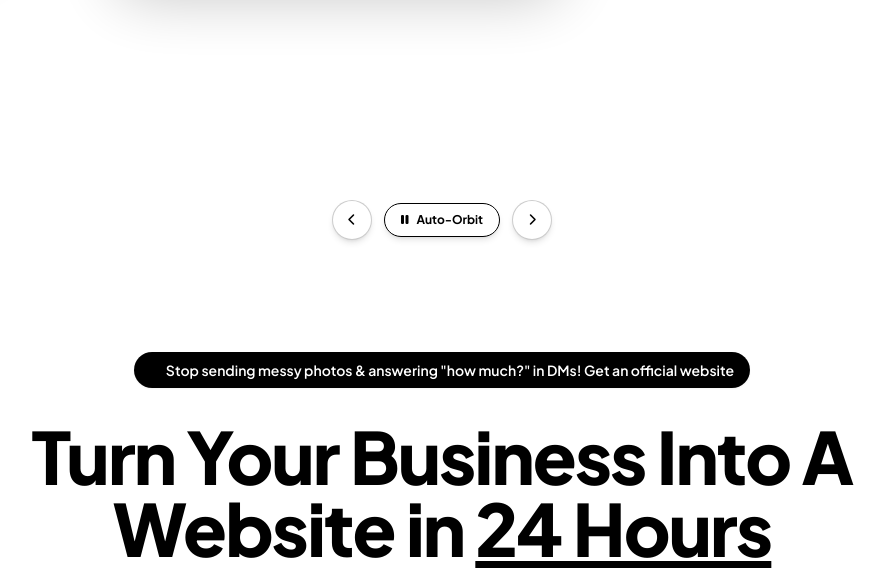
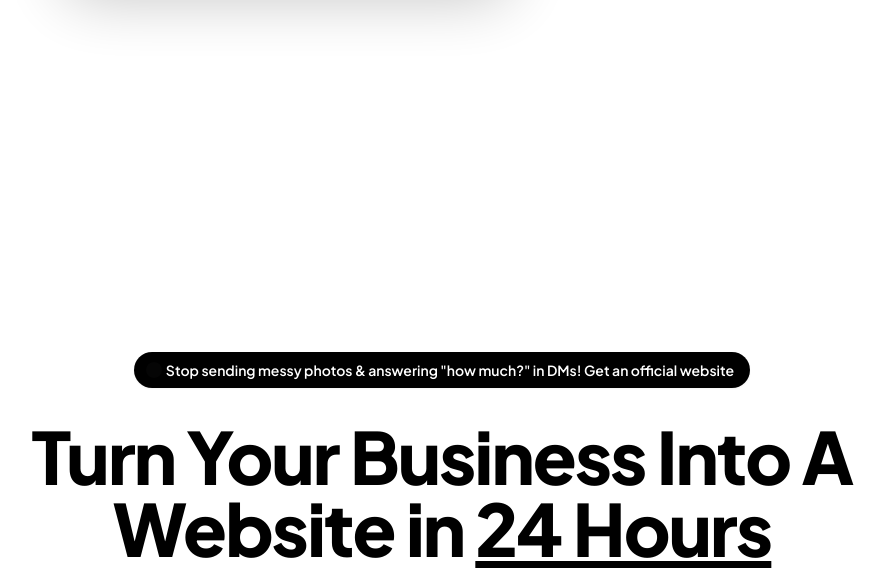
Before and after one commit to Syndhax/vendify24, a Flask app: page / in a window 1280 px wide. Shown: the part 576-1148 px from the top of the page, without its empty margins (198-1082 px from the left). Run offline with Flask 3, Linux system fonts and the light colour scheme; some libraries are stand-ins or nearby versions.

Commit message:
Remove orbit control buttons from 3D carousel

```diff
--- a/templates/index.html
+++ b/templates/index.html
@@ -44,20 +44,6 @@
                     <img src="https://images.unsplash.com/photo-1501339847302-ac426a4a7cbb?w=900&auto=format&fit=crop&q=80" alt="BrewMaster Roasters" class="w-full h-full object-cover grayscale contrast-105 group-hover:grayscale-0 group-hover:scale-105 transition-all duration-300">
                 </div>
 
-            </div>
-
-            <!-- 3D Planetary Orbit Interactive Controls -->
-            <div class="absolute bottom-4 inset-x-0 flex items-center justify-center gap-3 z-30 pointer-events-auto">
-                <button id="orbitPrevBtn" title="Previous Planet" class="w-10 h-10 rounded-full bg-white hover:bg-black/5 border border-black/20 text-black text-xs flex items-center justify-center shadow-md transition active:scale-95">
-                    <i class="fa-solid fa-chevron-left"></i>
-                </button>
-                <button id="orbitPlayPauseBtn" title="Play / Pause Rotation" class="px-4 py-2 rounded-full bg-white hover:bg-black/5 border border-black text-black text-xs font-bold flex items-center gap-2 shadow-md transition active:scale-95">
-                    <i class="fa-solid fa-pause text-black"></i>
-                    <span>Auto-Orbit</span>
-                </button>
-                <button id="orbitNextBtn" title="Next Planet" class="w-10 h-10 rounded-full bg-white hover:bg-black/5 border border-black/20 text-black text-xs flex items-center justify-center shadow-md transition active:scale-95">
-                    <i class="fa-solid fa-chevron-right"></i>
-                </button>
             </div>
         </div>
     </div>
```
Also changed, not shown: database.db.
